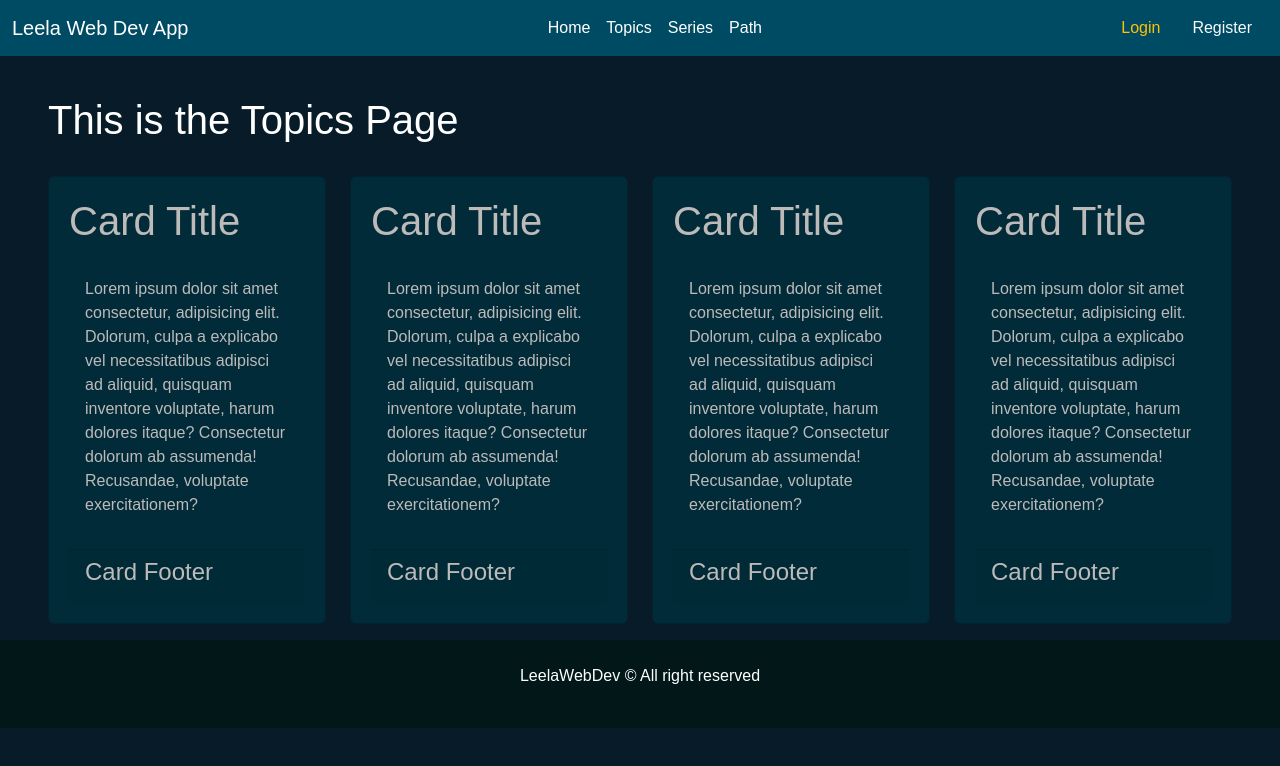
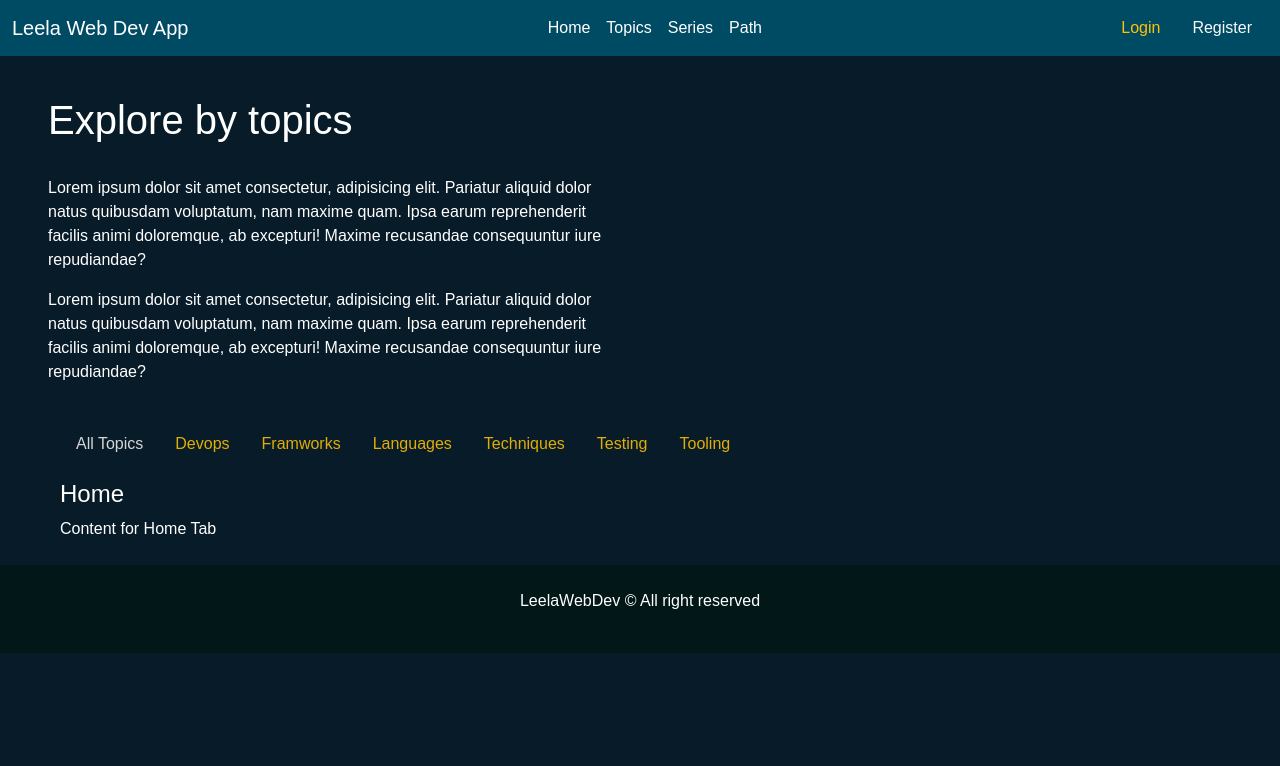
Before and after one commit to leelawebdev/leelaweb-client, an Angular app: page /topics in a window 1280 px wide. Shown: the top 766 px of the page. Built offline with nearby package versions, Linux system fonts and the light colour scheme.

Commit message:
Topics updates

```diff
--- a/src/app/pages/topics/topics.component.html
+++ b/src/app/pages/topics/topics.component.html
@@ -1,15 +1,112 @@
 <div class="row py-3 px-5">
-  <h1 class="py-4">This is the Topics Page</h1>
-  <div class="col-lg-3">
-    <app-card-details />
-  </div>
-  <div class="col-lg-3">
-    <app-card-details />
-  </div>
-  <div class="col-lg-3">
-    <app-card-details />
-  </div>
-  <div class="col-lg-3">
-    <app-card-details />
+  <h1 class="py-4">Explore by topics</h1>
+  <div class="col-lg-6">
+    <p>
+      Lorem ipsum dolor sit amet consectetur, adipisicing elit. Pariatur aliquid
+      dolor natus quibusdam voluptatum, nam maxime quam. Ipsa earum
+      reprehenderit facilis animi doloremque, ab excepturi! Maxime recusandae
+      consequuntur iure repudiandae?
+    </p>
+    <p>
+      Lorem ipsum dolor sit amet consectetur, adipisicing elit. Pariatur aliquid
+      dolor natus quibusdam voluptatum, nam maxime quam. Ipsa earum
+      reprehenderit facilis animi doloremque, ab excepturi! Maxime recusandae
+      consequuntur iure repudiandae?
+    </p>
   </div>
 </div>
+<div class="row py-2 px-5 mx-0">
+  <div class="col-lg-12">
+    <!-- Tab Navigation -->
+    <ul class="nav nav-tabs">
+      <li class="nav-item">
+        <a
+          class="nav-link"
+          [class.active]="activeTab === 'all'"
+          (click)="setActiveTab('all')"
+          >All Topics</a
+        >
+      </li>
+      <li class="nav-item">
+        <a
+          class="nav-link"
+          [class.active]="activeTab === 'devops'"
+          (click)="setActiveTab('devops')"
+          >Devops</a
+        >
+      </li>
+      <li class="nav-item">
+        <a
+          class="nav-link"
+          [class.active]="activeTab === 'framworks'"
+          (click)="setActiveTab('framworks')"
+          >Framworks</a
+        >
+      </li>
+      <li class="nav-item">
+        <a
+          class="nav-link"
+          [class.active]="activeTab === 'languages'"
+          (click)="setActiveTab('languages')"
+          >Languages</a
+        >
+      </li>
+      <li class="nav-item">
+        <a
+          class="nav-link"
+          [class.active]="activeTab === 'techniques'"
+          (click)="setActiveTab('techniques')"
+          >Techniques</a
+        >
+      </li>
+      <li class="nav-item">
+        <a
+          class="nav-link"
+          [class.active]="activeTab === 'testing'"
+          (click)="setActiveTab('testing')"
+          >Testing</a
+        >
+      </li>
+      <li class="nav-item">
+        <a
+          class="nav-link"
+          [class.active]="activeTab === 'tooling'"
+          (click)="setActiveTab('tooling')"
+          >Tooling</a
+        >
+      </li>
+    </ul>
+
+    <!-- Tab Content -->
+    <div class="tab-content mt-3">
+      <div class="tab-pane fade show active" *ngIf="activeTab === 'all'">
+        <h4>Home</h4>
+        <p>Content for Home Tab</p>
+      </div>
+      <div class="tab-pane fade show" *ngIf="activeTab === 'devops'">
+        <h4>devops</h4>
+        <p>Content for devops Tab</p>
+      </div>
+      <div class="tab-pane fade show" *ngIf="activeTab === 'framworks'">
+        <h4>Framworks</h4>
+        <p>Content for Framworks Tab</p>
+      </div>
+      <div class="tab-pane fade show" *ngIf="activeTab === 'languages'">
+        <h4>Languages</h4>
+        <p>Content for Languages Tab</p>
+      </div>
+      <div class="tab-pane fade show" *ngIf="activeTab === 'techniques'">
+        <h4>Techniques</h4>
+        <p>Content for Techniques Tab</p>
+      </div>
+      <div class="tab-pane fade show" *ngIf="activeTab === 'testing'">
+        <h4>Testing</h4>
+        <p>Content for Testing Tab</p>
+      </div>
+      <div class="tab-pane fade show" *ngIf="activeTab === 'tooling'">
+        <h4>Tooling</h4>
+        <p>Content for Tooling Tab</p>
+      </div>
+    </div>
+  </div>
+</div>
--- a/src/app/pages/topics/topics.component.scss
+++ b/src/app/pages/topics/topics.component.scss
@@ -0,0 +1,18 @@
+.nav-tabs {
+  --bs-nav-tabs-border-width: 0px !important;
+  --bs-nav-tabs-link-active-color: #ffffff;
+  --bs-nav-tabs-link-active-bg: #081b28 !important;
+}
+.nav-link:focus,
+.nav-link:hover {
+  color: #d6d6d6 !important;
+}
+.nav-link {
+  color: #e0ae06 !important;
+}
+.active {
+  color: #d6d6d6 !important;
+}
+.tab-content > .tab-pane {
+  display: block;
+}
--- a/src/app/pages/topics/topics.component.ts
+++ b/src/app/pages/topics/topics.component.ts
@@ -1,12 +1,16 @@
 import { Component } from '@angular/core';
-import { CardDetailsComponent } from '../../components/shared/card-details/card-details.component';
+//import { CardDetailsComponent } from '../../components/shared/card-details/card-details.component';
+import { NgIf } from '@angular/common';
 
 @Component({
   selector: 'app-topics',
-  imports: [CardDetailsComponent],
+  imports: [NgIf],
   templateUrl: './topics.component.html',
   styleUrl: './topics.component.scss'
 })
 export class TopicsComponent {
-
+  activeTab = 'all'; // Default active tab
+  setActiveTab(tab: string) {
+    this.activeTab = tab;
+  }
 }
```
